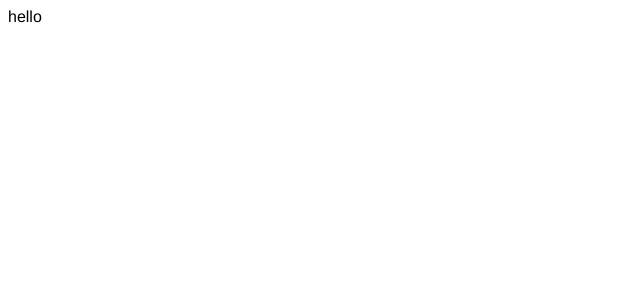
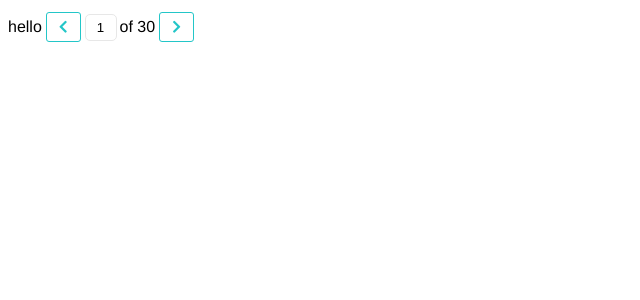
Before and after one commit to vmtrung1997/domitory-manage, a React (Create React App) app in the folder src/frontend/: page / in a window 1280 px wide. Shown: the top 300 px of the page, without its empty margins (0-640 px from the left). Built offline with nearby package versions, Linux system fonts and the light colour scheme.

Commit message:
create pagination component

```diff
--- a/src/frontend/src/app/App.js
+++ b/src/frontend/src/app/App.js
@@ -1,14 +1,28 @@
 import React, { Component } from 'react';
-import { createStore } from 'redux'
+import { createStore } from 'redux';
 import { BrowserRouter as Router, Route, Switch, Redirect } from 'react-router-dom'
 
 import './App.css'
+import Pagination from './components/pagination/pagination'
 
 class App extends Component {
+	con1 = (e) => {
+		console.log(e)
+	}
+	con2 = (e) => {
+		console.log(e)
+	}
+	con3 = (e) => {
+		console.log(e)
+	}
   	render() {
     	return (
     		<div>
     			hello
+    			<Pagination margin={4}  pages={30} color="bt-info" background="" focus={1} height={10} width={10}
+    			chkPre={this.con1} chkNext={this.con2}
+    			clickPage={this.con3}
+    			/>
      		</div>
     	);
   	}
--- a/src/frontend/src/app/components/button/button.js
+++ b/src/frontend/src/app/components/button/button.js
@@ -1,13 +1,14 @@
 import React, {Component} from 'react';
+import PropTypes from 'prop-types';
 import './button.css';
 
 class Button extends Component{
 	render(){
 		const value = this.props.content
 		return(
-			<button  style={{margin: "4px", height: `${this.props.height}px`, width: `${this.props.width}px`, borderRadius: `${this.props.radius}px`}}
+			<button  style={{margin: `${this.props.margin}px`, height: `${this.props.height}px`, width: `${this.props.width}px`, borderRadius: `${this.props.radius}px`, color: `${this.props.color}`, background: `${this.props.background}`}}
 				className={"bt " + this.props.type + " " + this.props.size}
-				onClick={this.props.onClick}
+				onClick={e => this.props.onClick({key: this.props.keyButton})}
 			>
 				<i className={this.props.firstIcon}></i>
 				{value}
@@ -19,13 +20,17 @@ class Button extends Component{
 
 export default Button;
 
+Button.propTypes = {
+  type: PropTypes.oneOf(['bt-outline', 'bt-primary', 'bt-warning', 'bt-danger', 'bt-circle', 'bt-info', 'bt-default', 'bt-success']),
+};
+
 // handle = () => {
 // 		console.log(1);
 // 	}
 //   render() {
 //     return (
 //     	<div>
-//      		<Button type={"bt-outline bt-primary"} content={"Đồng ý"} size="bt-lg" getValue={this.getClick}/>
+//      		<Button type={"bt-outline bt-primary"} content={"Đồng ý"} size="bt-lg"/>
 //      		<Button type={"bt-outline bt-warning"} content={"123"} size="bt-sm"/>
 //      		<Button type={"bt-outline bt-danger bt-circle"} content={"123"} size="bt-xs"/>
 //      		<Button type={"bt-info bt-circle"} firstIcon={"fas fa-check"}/>
--- /dev/null
+++ b/src/frontend/src/app/components/pagination/pagination.js
@@ -0,0 +1,108 @@
+import React, { Component } from "react";
+
+import "./panigation.css";
+import Button from "./../button/button"
+
+class Pagination extends Component{
+	constructor(props){
+		super(props)
+		this.state = {
+			focus: 1,
+			input: 1,
+		}
+	}
+	componentDidMount = () => {
+		if(this.props.page != undefined){
+			this.setState({
+				focus: this.props.page,
+				input: this.props.page
+			})
+		}
+	}
+	chkPre = () => {
+		this.props.chkPre({page: this.state.focus - 1})
+		if( this.state.focus > 1)
+		{
+			this.setState({
+				focus: this.state.focus - 1,
+				input: this.state.focus - 1
+			})
+		}
+	}
+	chkNext = () => {
+		this.props.chkNext({page: this.state.focus + 1})
+		if( this.state.focus < this.props.pages)
+		{
+			this.setState({
+				focus: this.state.focus + 1,
+				input: this.state.focus + 1
+			})
+		}
+	}
+	clickPage = (e) => {
+		this.setState({
+			focus: e.key,
+		})
+		this.props.clickPage({page: e.key})
+	}
+	changePage = (e) => {
+		e.preventDefault();
+		this.setState({
+			input: e.target.value
+		})
+	}
+	submitPage = (e) => {
+		if (e.key === 'Enter') {
+			if( !isNaN(e.target.value) && parseInt(e.target.value) <= this.props.pages)
+			{
+				this.setState({
+					focus: parseInt(e.target.value),
+					input: parseInt(e.target.value)
+				})
+			}
+			else{
+				this.setState({
+					input: this.state.focus
+				})
+			}
+			this.props.clickPage({page: this.state.focus})
+		}
+	}
+	render(){
+		var arrButton = []
+		if(this.props.pages < 8){
+			for(var i = 1; i <= this.props.pages; i++){
+				var type
+				if( i === this.state.focus)
+					type = this.props.color
+				else
+					type = `${this.props.color} bt-outline`
+
+				arrButton.push(
+					<Button margin={this.props.margin} keyButton={i} content={i}
+						color={this.props.color} type={`${type}`}  onClick={this.clickPage}
+						size={this.props.size}/>
+				)
+			}
+		} else {
+			arrButton.push(
+				<h>
+					<input onChange={this.changePage} value={this.state.input} className="input"  onKeyPress={this.submitPage}/>
+					of {this.props.pages}
+				</h>)
+		}
+
+		return(
+			<React.Fragment>
+				<Button margin={this.props.margin} firstIcon={"fas fa-chevron-left"}
+					color={this.props.color} type={`${this.props.color} bt-outline`} onClick={this.chkPre}
+					size={this.props.size}/>
+				{arrButton}
+				<Button margin={this.props.margin} firstIcon={"fas fa-chevron-right"}
+					color={this.props.color} type={`${this.props.color} bt-outline`} onClick={this.chkNext}
+					size={this.props.size}/>
+			</React.Fragment>
+		);
+	}
+}
+export default Pagination;
--- /dev/null
+++ b/src/frontend/src/app/components/pagination/panigation.css
@@ -0,0 +1,10 @@
+.input{
+	font: 16px;
+	padding: 5px;
+	text-align: center;
+	margin-right: 3px;
+	width: 20px;
+  	border: 1px solid #e7e7e7;
+  	border-radius: 5px;
+  	transition: border-color .5s ease-out;
+}
```
Lines whose indentation alone changed are shown as unchanged.
